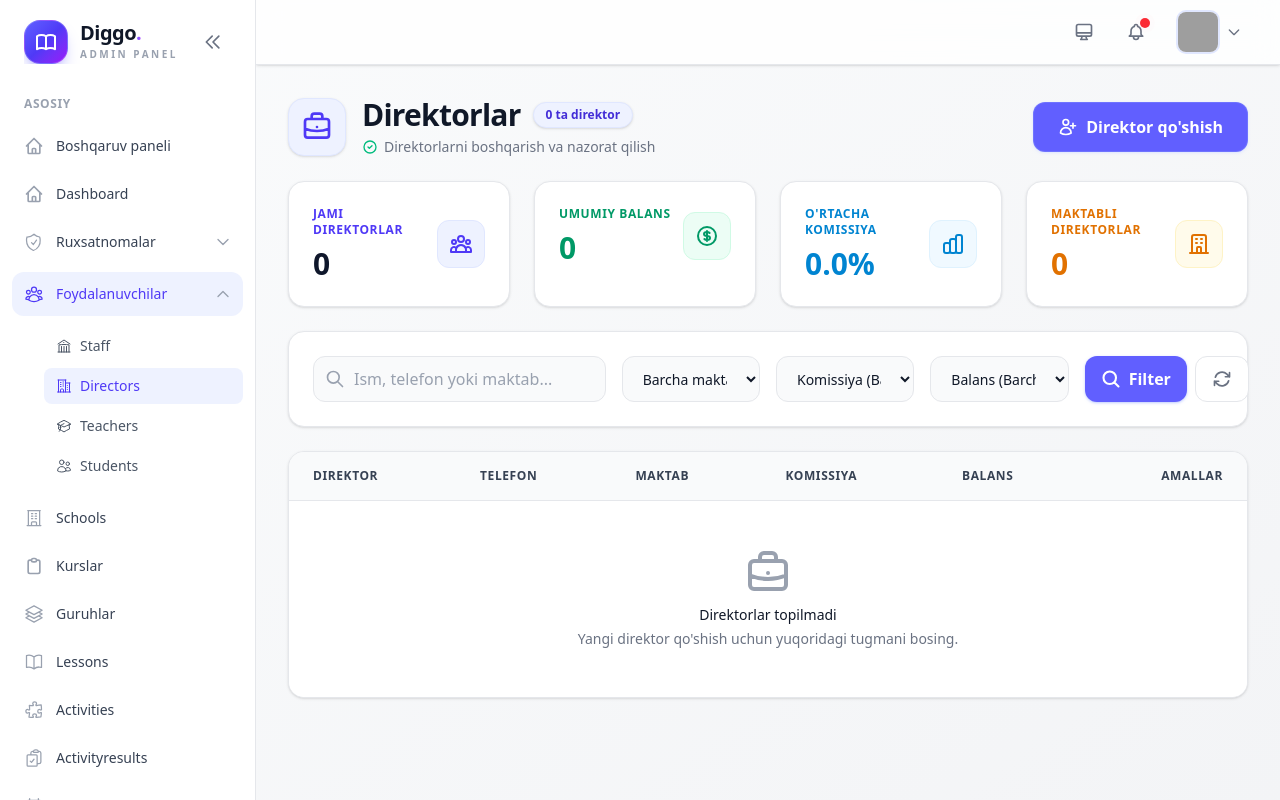
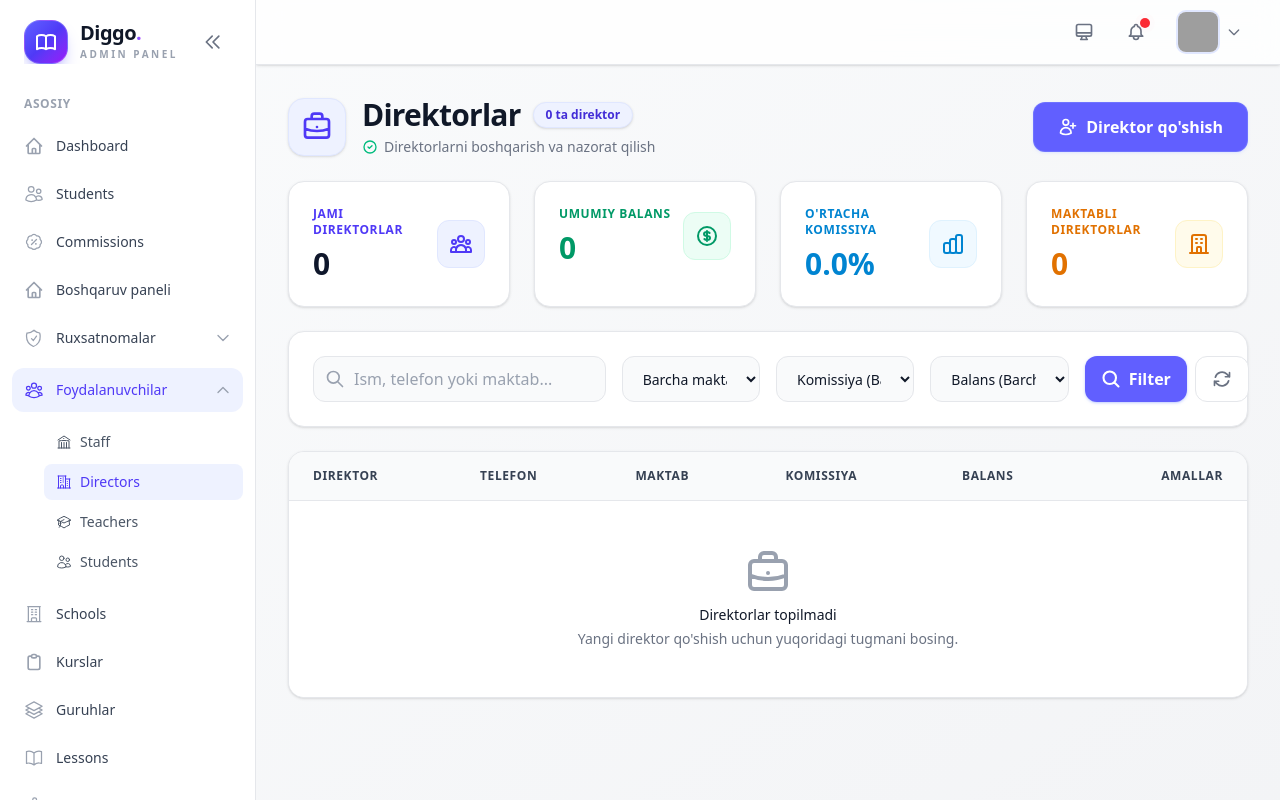
Before and after one commit to AbdulazizYusupov/Diggo, a Laravel app: page /directors in a window 1280 px wide. Run offline with Laravel 12, Linux system fonts and the light colour scheme; a user stored in the database is signed in; data comes from the database, SQL or seed files in the repository; data that the repository does not hold is empty; style sheets or scripts are compiled from the project's sources; parts of the project's set-up code (start-up, migrations or seed data) failed here and were passed over; some libraries are stand-ins or nearby versions; grey boxes are pictures that could not be loaded.

Commit message:
Some changes on directordashboard

```diff
--- a/app/Models/Payment.php
+++ b/app/Models/Payment.php
@@ -49,6 +49,10 @@ class Payment extends Model
         return $this->morphTo();
     }
 
+    public function group()
+    {
+        return $this->belongsTo(Group::class, 'group_id');
+    }
 
     /**
      * Kassir (to'lovni qabul qilgan user)
--- a/resources/views/Layout/app.blade.php
+++ b/resources/views/Layout/app.blade.php
@@ -262,35 +262,12 @@
                         <p class="px-3 text-xs font-semibold text-gray-400 uppercase tracking-wider mb-3 sidebar-text">
                             Asosiy</p>
 
-                        <a href="{{ route('dashboard') }}"
-                            class="nav-item relative flex items-center px-3 py-3 text-sm font-medium rounded-xl group transition-all
-                            {{ request()->routeIs('dashboard')
-                                ? 'bg-indigo-50 dark:bg-indigo-900/20 text-indigo-600 dark:text-indigo-400'
-                                : 'text-gray-700 dark:text-gray-300 hover:bg-gray-100 dark:hover:bg-gray-700' }}">
 
-                            <svg class="h-5 w-5 flex-shrink-0 {{ request()->routeIs('dashboard') ? 'text-indigo-600' : 'text-gray-400 group-hover:text-indigo-500' }}"
-                                fill="none" viewBox="0 0 24 24" stroke="currentColor" stroke-width="2">
-                                <path stroke-linecap="round" stroke-linejoin="round"
-                                    d="M3 12l2-2m0 0l7-7 7 7M5 10v10a1 1 0 001 1h3m10-11l2 2m-2-2v10a1 1 0 01-1 1h-3m-6 0a1 1 0 001-1v-4a1 1 0 011-1h2a1 1 0 011 1v4a1 1 0 001 1m-6 0h6" />
-                            </svg>
-
-                            <span class="ml-3 sidebar-text">Boshqaruv paneli</span>
-
-                            @if (request()->routeIs('dashboard'))
-                                <span
-                                    class="ml-auto bg-indigo-100 dark:bg-indigo-900/50 text-indigo-600 dark:text-indigo-400 py-0.5 px-2 text-xs font-bold rounded-full sidebar-text">4</span>
-                            @endif
-
-                            <span class="nav-tooltip">Boshqaruv paneli</span>
-                        </a>
                         @role('director')
                             <a href="{{ route('director.dashboard') }}"
-                                class="nav-item relative flex items-center px-3 py-3 text-sm font-medium rounded-xl group transition-all
-                            {{ request()->routeIs('director.dashboard')
-                                ? 'bg-indigo-50 dark:bg-indigo-900/20 text-indigo-600 dark:text-indigo-400'
-                                : 'text-gray-700 dark:text-gray-300 hover:bg-gray-100 dark:hover:bg-gray-700' }}">
+                                class="nav-item relative flex items-center px-3 py-3 text-sm font-medium rounded-xl group transition-all {{ request()->routeIs('director.dashboard') ? 'bg-indigo-50 dark:bg-indigo-900/20 text-indigo-600' : 'text-gray-700 dark:text-gray-300 hover:bg-gray-100 dark:hover:bg-gray-700' }}">
 
-                                <svg class="h-5 w-5 flex-shrink-0 {{ request()->routeIs('director.dashboard') ? 'text-indigo-600' : 'text-gray-400 group-hover:text-indigo-500' }}"
+                                <svg class="h-5 w-5 flex-shrink-0 {{ request()->routeIs('director.dashboard') ? 'text-indigo-600' : 'text-gray-400 group-hover:text-purple-500' }}"
                                     fill="none" viewBox="0 0 24 24" stroke="currentColor" stroke-width="2">
                                     <path stroke-linecap="round" stroke-linejoin="round"
                                         d="M3 12l2-2m0 0l7-7 7 7M5 10v10a1 1 0 001 1h3m10-11l2 2m-2-2v10a1 1 0 01-1 1h-3m-6 0a1 1 0 001-1v-4a1 1 0 011-1h2a1 1 0 011 1v4a1 1 0 001 1m-6 0h6" />
@@ -305,8 +282,63 @@
 
                                 <span class="nav-tooltip">Dashboard</span>
                             </a>
+                            <a href="{{ route('director.students') }}"
+                                class="nav-item relative flex items-center px-3 py-3 text-sm font-medium rounded-xl group transition-all {{ request()->routeIs('director.students') ? 'bg-indigo-50 dark:bg-indigo-900/20 text-indigo-600' : 'text-gray-700 dark:text-gray-300 hover:bg-gray-100 dark:hover:bg-gray-700' }}">
+                                <svg xmlns="http://www.w3.org/2000/svg" fill="none" viewBox="0 0 24 24"
+                                    stroke-width="1.5" stroke="currentColor"
+                                    class="h-5 w-5 flex-shrink-0 {{ request()->routeIs('director.students') ? 'text-indigo-600' : 'text-gray-400 group-hover:text-purple-500' }}">
+                                    <path stroke-linecap="round" stroke-linejoin="round"
+                                        d="M15 19.128a9.38 9.38 0 0 0 2.625.372 9.337 9.337 0 0 0 4.121-.952 4.125 4.125 0 0 0-7.533-2.493M15 19.128v-.003c0-1.113-.285-2.16-.786-3.07M15 19.128v.106A12.318 12.318 0 0 1 8.624 21c-2.331 0-4.512-.645-6.374-1.766l-.001-.109a6.375 6.375 0 0 1 11.964-3.07M12 6.375a3.375 3.375 0 1 1-6.75 0 3.375 3.375 0 0 1 6.75 0Zm8.25 2.25a2.625 2.625 0 1 1-5.25 0 2.625 2.625 0 0 1 5.25 0Z" />
+                                </svg>
+
+                                <span class="ml-3 sidebar-text">Students</span>
+
+                                @if (request()->routeIs('director'))
+                                    <span
+                                        class="ml-auto bg-indigo-100 dark:bg-indigo-900/50 text-indigo-600 dark:text-indigo-400 py-0.5 px-2 text-xs font-bold rounded-full sidebar-text">4</span>
+                                @endif
+
+                                <span class="nav-tooltip">Students</span>
+                            </a>
+                            <a href="{{ route('director.commissions') }}"
+                                class="nav-item relative flex items-center px-3 py-3 text-sm font-medium rounded-xl group transition-all {{ request()->routeIs('director.commissions') ? 'bg-indigo-50 dark:bg-indigo-900/20 text-indigo-600' : 'text-gray-700 dark:text-gray-300 hover:bg-gray-100 dark:hover:bg-gray-700' }}">
+                                <svg xmlns="http://www.w3.org/2000/svg" fill="none" viewBox="0 0 24 24"
+                                    stroke-width="1.5" stroke="currentColor"
+                                    class="h-5 w-5 flex-shrink-0 {{ request()->routeIs('director.commissions') ? 'text-indigo-600' : 'text-gray-400 group-hover:text-purple-500' }}">
+                                    <path stroke-linecap="round" stroke-linejoin="round"
+                                        d="m8.99 14.993 6-6m6 3.001c0 1.268-.63 2.39-1.593 3.069a3.746 3.746 0 0 1-1.043 3.296 3.745 3.745 0 0 1-3.296 1.043 3.745 3.745 0 0 1-3.068 1.593c-1.268 0-2.39-.63-3.068-1.593a3.745 3.745 0 0 1-3.296-1.043 3.746 3.746 0 0 1-1.043-3.297 3.746 3.746 0 0 1-1.593-3.068c0-1.268.63-2.39 1.593-3.068a3.746 3.746 0 0 1 1.043-3.297 3.745 3.745 0 0 1 3.296-1.042 3.745 3.745 0 0 1 3.068-1.594c1.268 0 2.39.63 3.068 1.593a3.745 3.745 0 0 1 3.296 1.043 3.746 3.746 0 0 1 1.043 3.297 3.746 3.746 0 0 1 1.593 3.068ZM9.74 9.743h.008v.007H9.74v-.007Zm.375 0a.375.375 0 1 1-.75 0 .375.375 0 0 1 .75 0Zm4.125 4.5h.008v.008h-.008v-.008Zm.375 0a.375.375 0 1 1-.75 0 .375.375 0 0 1 .75 0Z" />
+                                </svg>
+
+                                <span class="ml-3 sidebar-text">Commissions</span>
+
+                                @if (request()->routeIs('director'))
+                                    <span
+                                        class="ml-auto bg-indigo-100 dark:bg-indigo-900/50 text-indigo-600 dark:text-indigo-400 py-0.5 px-2 text-xs font-bold rounded-full sidebar-text">4</span>
+                                @endif
+
+                                <span class="nav-tooltip">Commissions</span>
+                            </a>
                         @endrole
-                        {{-- @hasanyrole('teacher|admin|staff') --}}
+                        @role('admin|staff')
+                            <a href="{{ route('dashboard') }}"
+                                class="nav-item relative flex items-center px-3 py-3 text-sm font-medium rounded-xl group transition-all {{ request()->routeIs('dashboard') ? 'bg-indigo-50 dark:bg-indigo-900/20 text-indigo-600 dark:text-indigo-400' : 'text-gray-700 dark:text-gray-300 hover:bg-gray-100 dark:hover:bg-gray-700' }}">
+
+                                <svg class="h-5 w-5 flex-shrink-0 {{ request()->routeIs('dashboard') ? 'text-indigo-600' : 'text-gray-400 group-hover:text-indigo-500' }}"
+                                    fill="none" viewBox="0 0 24 24" stroke="currentColor" stroke-width="2">
+                                    <path stroke-linecap="round" stroke-linejoin="round"
+                                        d="M3 12l2-2m0 0l7-7 7 7M5 10v10a1 1 0 001 1h3m10-11l2 2m-2-2v10a1 1 0 01-1 1h-3m-6 0a1 1 0 001-1v-4a1 1 0 011-1h2a1 1 0 011 1v4a1 1 0 001 1m-6 0h6" />
+                                </svg>
+
+                                <span class="ml-3 sidebar-text">Boshqaruv paneli</span>
+
+                                @if (request()->routeIs('dashboard'))
+                                    <span
+                                        class="ml-auto bg-indigo-100 dark:bg-indigo-900/50 text-indigo-600 dark:text-indigo-400 py-0.5 px-2 text-xs font-bold rounded-full sidebar-text">4</span>
+                                @endif
+
+                                <span class="nav-tooltip">Boshqaruv paneli</span>
+                            </a>
+                        @endrole
                         @role('admin')
                             <div class="space-y-1">
                                 <button id="roles-dropdown-btn"
--- a/resources/views/Panel/Director/index.blade.php
+++ b/resources/views/Panel/Director/index.blade.php
@@ -353,7 +353,7 @@
                                 <td class="py-3 px-4">
                                     <span
                                         class="inline-flex items-center px-2.5 py-1 bg-indigo-100 dark:bg-indigo-900/30 text-indigo-700 dark:text-indigo-300 text-sm font-semibold rounded-lg">
-                                        {{ $payment->course->name }}
+                                        {{ $payment->group?->course?->name }}
                                     </span>
                                 </td>
                                 <td class="py-3 px-4">
@@ -368,7 +368,7 @@
                                 </td>
                                 <td class="py-3 px-4">
                                     <p class="text-sm text-gray-600 dark:text-gray-400">
-                                        {{ $payment->payment_date->format('d.m.Y') }}
+                                        {{ $payment->paid_at->format('d.m.Y') }}
                                     </p>
                                 </td>
                             </tr>
```
Also changed, not shown: app/Http/Controllers/Auth/AuthController.php (+4 -17 lines), app/Models/Transaction.php (+7 -2 lines), resources/views/Panel/Director/commission.blade.php (+6 -6 lines).
